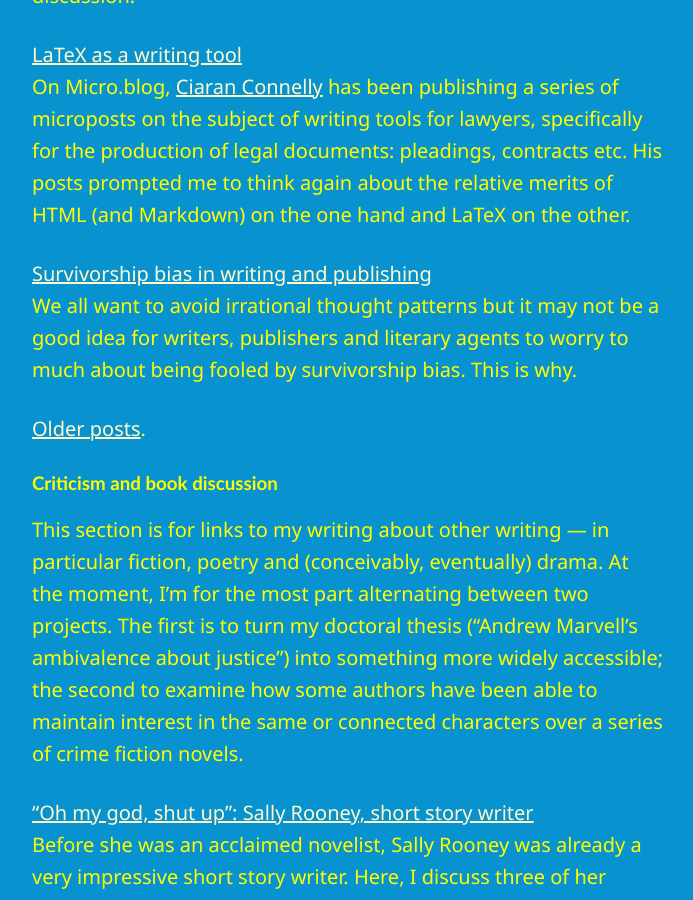
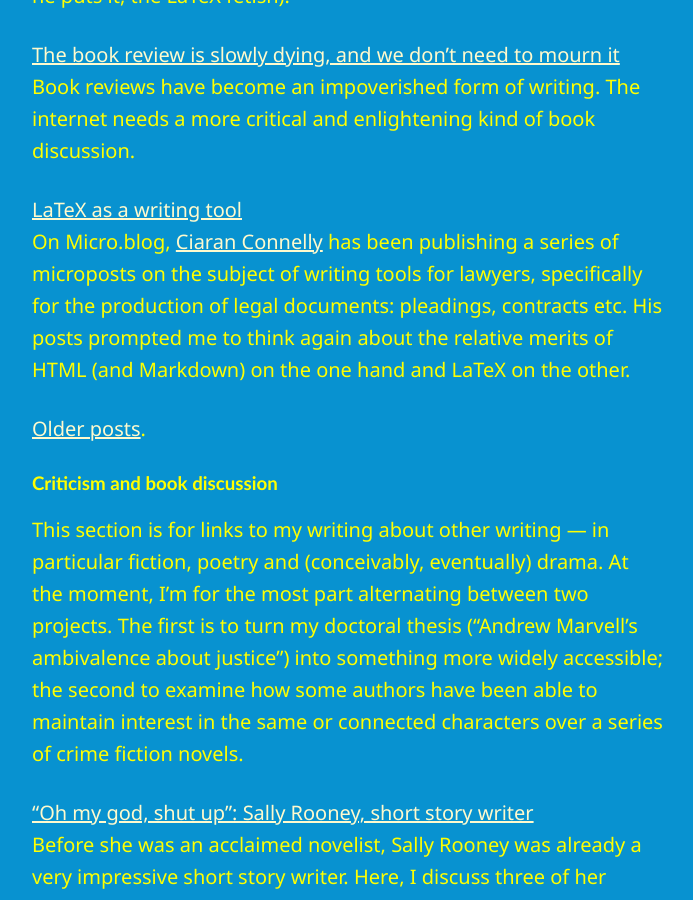
Before and after one commit to artkavanagh/github.io, a Jekyll site: the page index.html, which Jekyll copies as it is, in a window 1280 px wide and 900 px high, scrolled down 2386 px. Shown: the whole window, without its empty margins (292-985 px from the left). Built offline with Jekyll 4.4.1, drawn with Linux system fonts in a browser that asks for light colours; some of the changed text lies outside the part shown.

Commit message:
Update index.html

```diff
--- a/index.html
+++ b/index.html
@@ -50,9 +53,6 @@ Book reviews have become an impoverished form of writing. The internet needs a m
 
 <p><a href="https://www.artkavanagh.ie/LaTeX-writing-tool.html">LaTeX as a writing tool</a><br>
 On Micro.blog, <a href="https://micro.blog/ciaran">Ciaran Connelly</a> has been publishing a series of microposts on the subject of writing tools for lawyers, specifically for the production of legal documents: pleadings, contracts etc. His posts prompted me to think again about the relative merits of HTML (and Markdown) on the one hand and LaTeX on the other.</p>
-
-<p><a href="https://www.artkavanagh.ie/writing-and-survivorship-bias.html">Survivorship bias in writing and publishing</a><br>
-We all want to avoid irrational thought patterns but it may not be a good idea for writers, publishers and literary agents to worry to much about being fooled by survivorship bias. This is why.</p>
 
 <p><a href="https://www.artkavanagh.ie/older-posts.html">Older posts</a>.</p>
 
```
Also changed, not shown: other parts of index.html (+3 -0 lines).
